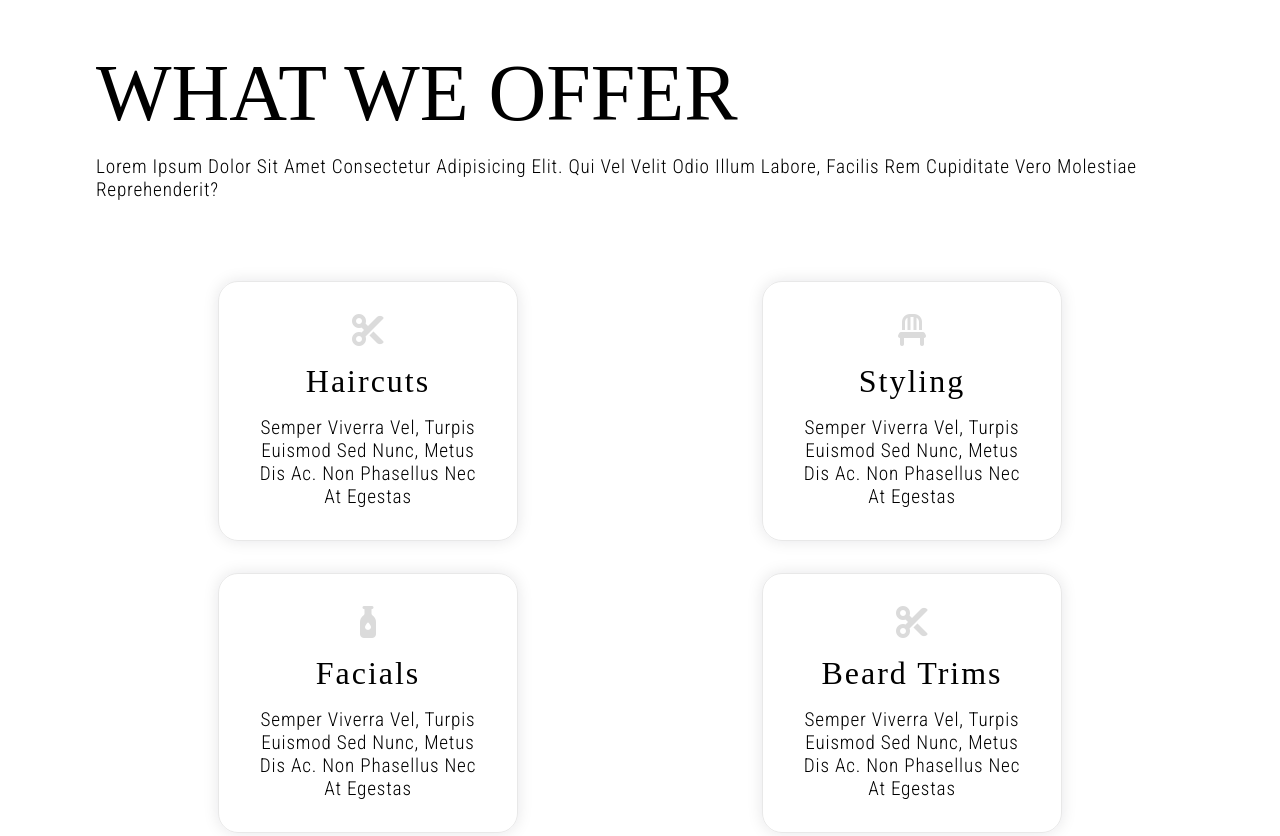
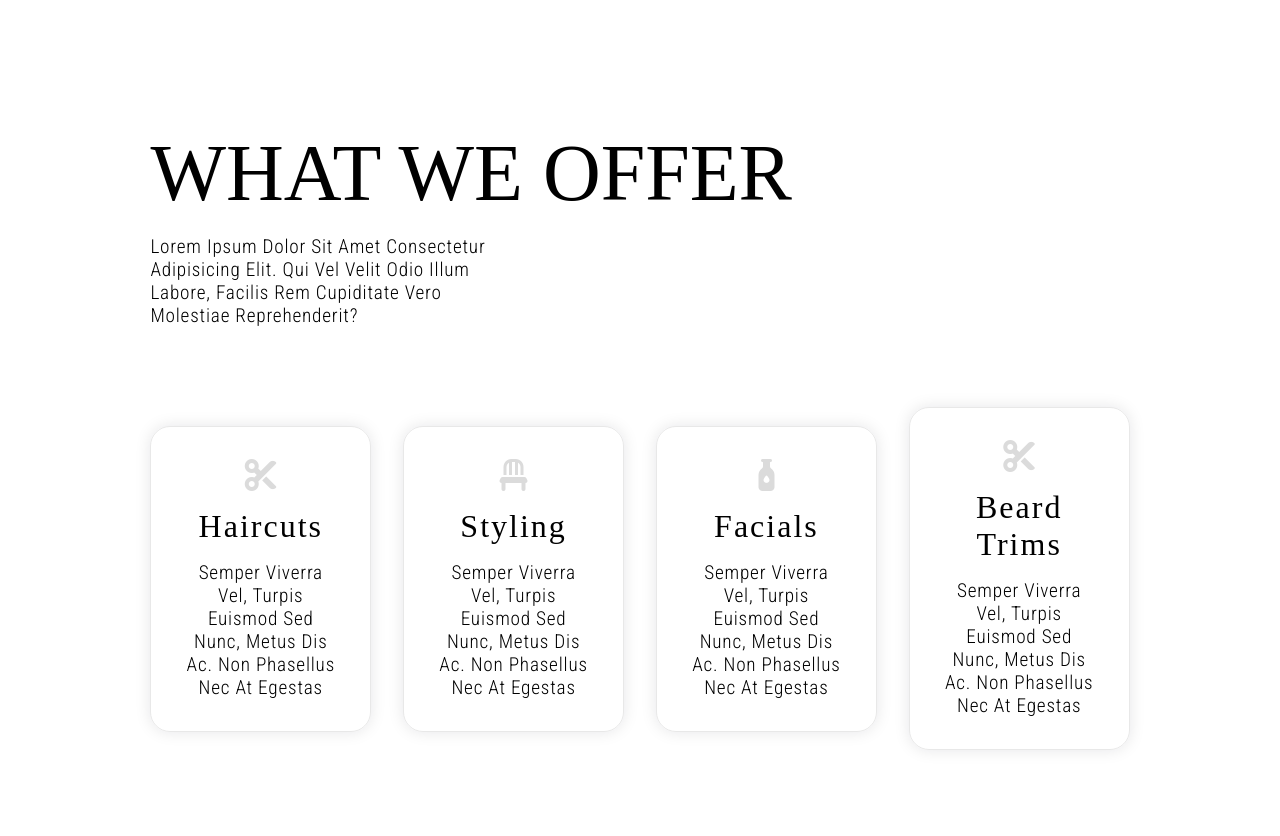
Before and after one commit to m-oniqu3/fresh-cut, a plain HTML site: page src/index.html in a window 1280 px wide. Shown: the part 4540-5376 px from the top of the page. Drawn offline with Linux system fonts and the light colour scheme; a web font is replaced by a local one.

Commit message:
Fixed media queries in services

```diff
--- a/src/sass/components/_card.scss
+++ b/src/sass/components/_card.scss
@@ -3,8 +3,8 @@
   border: hsla(0, 0%, 85%, 0.592) 1px solid;
   border-radius: 20px;
   padding: 1rem 2rem;
-  width: 70%;
-  max-width: 300px;
+
+  // max-width: 300px;
   text-align: center;
 
   i {
--- a/src/sass/layout/_gallery.scss
+++ b/src/sass/layout/_gallery.scss
@@ -34,8 +34,14 @@
     figure {
       width: 100%;
 
+      @include a.breakpoint(large) {
+        height: 40vh;
+      }
+
       img {
         width: 100%;
+        height: 100%;
+        object-fit: cover;
       }
     }
   }
--- a/src/sass/layout/_services.scss
+++ b/src/sass/layout/_services.scss
@@ -26,17 +26,36 @@
         margin-left: auto;
       }
     }
+
+    figure {
+      @include a.breakpoint(large) {
+        margin-left: auto;
+      }
+    }
   }
   &__offered {
+    @include a.breakpoint(large) {
+      width: 90%;
+      margin: 5rem auto;
+    }
     .article {
       padding: 3rem 0 4rem;
+
+      p {
+        max-width: 350px;
+      }
     }
 
     &__list {
       display: grid;
-      grid-template-columns: repeat(auto-fit, minmax(400px, 1fr));
-      row-gap: 2rem;
+      grid-template-columns: repeat(auto-fit, minmax(300px, 1fr));
+      gap: 2rem;
       place-items: center;
+      place-content: center;
+
+      @include a.breakpoint(xlarge) {
+        grid-template-columns: repeat(auto-fit, minmax(200px, 1fr));
+      }
     }
   }
 }
```
Also changed, not shown: dist/main.css, 1 other file.
